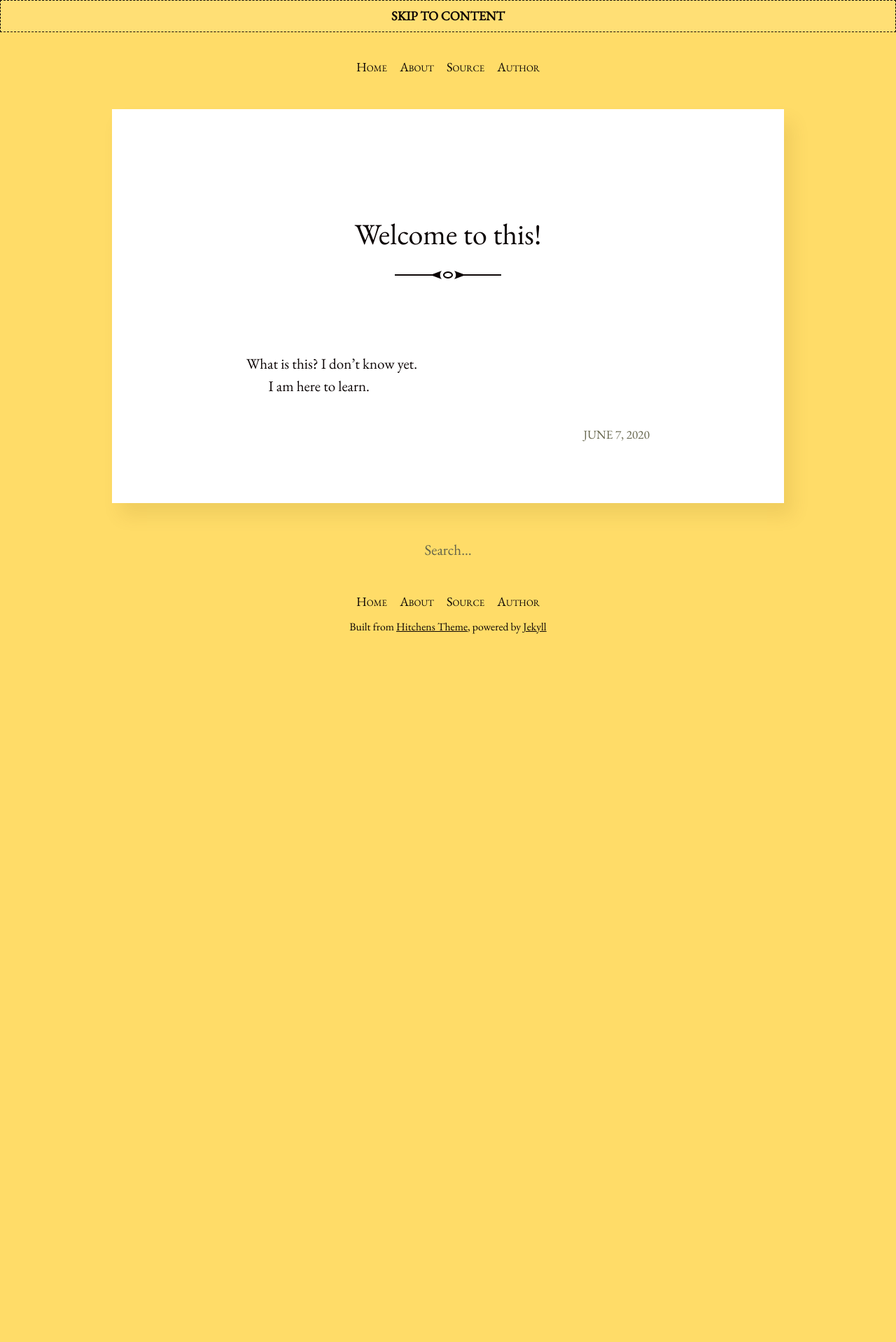
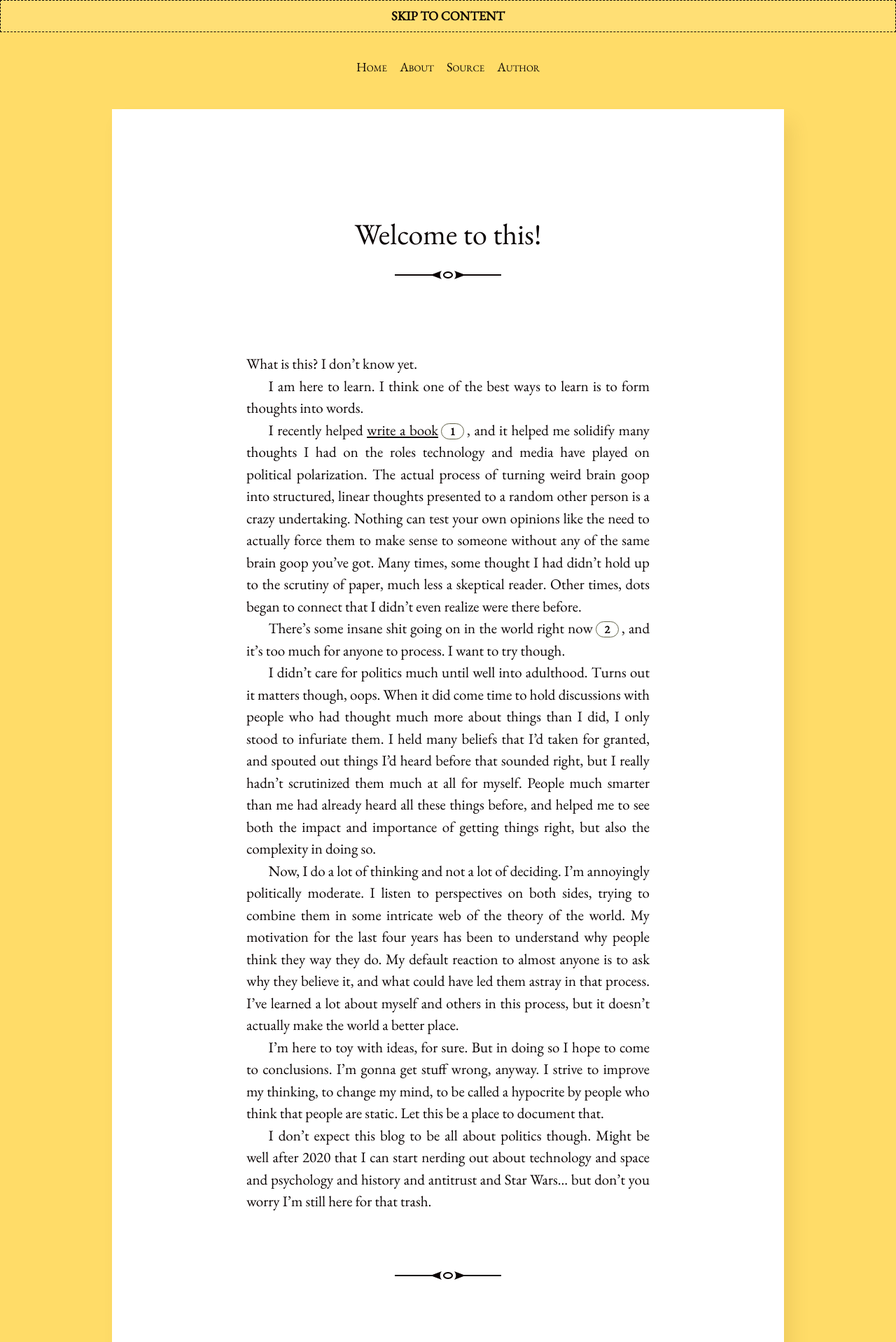
Before and after one commit to mrmikedrum/blog, a Jekyll site: the page built from _posts/2020-06-07-welcome-to-this.md, in a window 1280 px wide. Shown: the top 1918 px of the page at 70% size. Built offline with Jekyll 4.4.1, drawn with Linux system fonts in a browser that asks for light colours; before the commit the page ends 952 px from its top, so only the background shows below that; some of the changed text lies outside the part shown.

Commit message:
real first post

```diff
--- a/_posts/2020-06-07-welcome-to-this.md
+++ b/_posts/2020-06-07-welcome-to-this.md
@@ -2,8 +2,25 @@
 layout: post
 title:  "Welcome to this!"
 date:   2020-06-07 07:18:57 -0700
+categories: politics, personal
 ---
 
 What is this? I don't know yet.
 
-I am here to learn.
+I am here to learn. I think one of the best ways to learn is to form thoughts into words.
+
+I recently helped [write a book](https://j17ministries.org/store/peace-talks-the-good-news-of-jesus-in-a-donkey-elephant-war)[^1], and it helped me solidify many thoughts I had on the roles technology and media have played on political polarization. The actual process of turning weird brain goop into structured, linear thoughts presented to a random other person is a crazy undertaking. Nothing can test your own opinions like the need to actually force them to make sense to someone without any of the same brain goop you've got. Many times, some thought I had didn't hold up to the scrutiny of paper, much less a skeptical reader. Other times, dots began to connect that I didn't even realize were there before.
+
+There's some insane shit going on in the world right now[^2], and it's too much for anyone to process. I want to try though.
+
+I didn't care for politics much until well into adulthood. Turns out it matters though, oops. When it did come time to hold discussions with people who had thought much more about things than I did, I only stood to infuriate them. I held many beliefs that I'd taken for granted, and spouted out things I'd heard before that sounded right, but I really hadn't scrutinized them much at all for myself. People much smarter than me had already heard all these things before, and helped me to see both the impact and importance of getting things right, but also the complexity in doing so.
+
+Now, I do a lot of thinking and not a lot of deciding. I'm annoyingly politically moderate. I listen to perspectives on both sides, trying to combine them in some intricate web of the theory of the world. My motivation for the last four years has been to understand why people think they way they do. My default reaction to almost anyone is to ask why they believe it, and what could have led them astray in that process. I've learned a lot about myself and others in this process, but it doesn't actually make the world a better place.
+
+I'm here to toy with ideas, for sure. But in doing so I hope to come to conclusions. I'm gonna get stuff wrong, anyway. I strive to improve my thinking, to change my mind, to be called a hypocrite by people who think that people are static. Let this be a place to document that.
+
+I don't expect this blog to be all about politics though. Might be well after 2020 that I can start nerding out about technology and space and psychology and history and antitrust and Star Wars... but don't you worry I'm still here for that trash.
+
+[^1]: **Peace Talks: The Good News of Jesus in a Donkey-Elephant War**. The book topic was not mine, but I contributed a chapter to it about the role modern times have played on political poliarization. The book is otherwise written by my father Dave Drum who is a pastor, and I hitched a ride on his writing career when for the first time I felt our passions about the world aligned. It was a very rewarding experience, but I requested that my writing credit remain minimal because of some of the more religious-based arguments in there. Some parts will hold up better than others, but specifically the book makes strong arguments against gay marriage and abortion, which I certainly do not share.
+
+[^2]: June 7 2020: The global COVID-19 pandemic has recently lost the spotlight to the global protests highlighting police brutality and Black Lives Matter following the murder of George Floyd and others. It's the height of my hubris that I actually believe that this footnote will actually be revealing to almost anyone reading this in the future, and that I'll be writing for years to come. But also, with the rate the news cycle moves these days, I truly cannot predict what people will even be thinking about next week.
```
